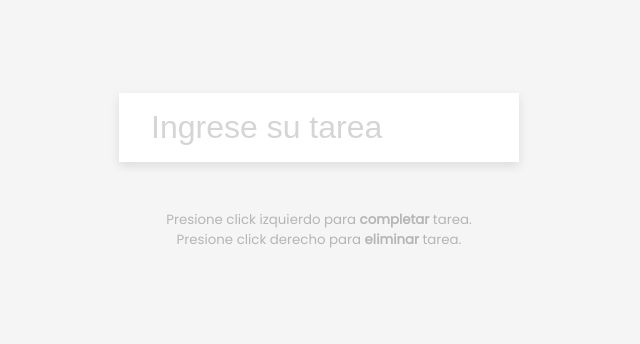
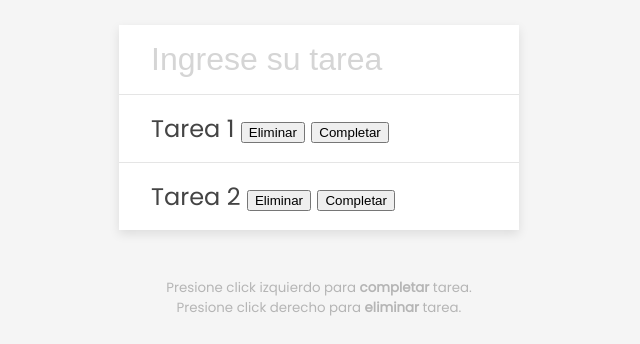
Before and after one commit to maximilianoalonsovolarich/New-ToDo, a plain HTML site: page index.html in a window 1280 px wide. Shown: the part 456-800 px from the top of the page, without its empty margins (321-961 px from the left). Drawn offline with Linux system fonts and the light colour scheme.

Commit message:
Update index.html

```diff
--- a/index.html
+++ b/index.html
@@ -17,7 +17,18 @@
     autocomplete="off"
   />
 
-      <ul class="todos" id="todos"></ul>
+  <ul class="todos" id="todos">
+    <li class="todo">
+      Tarea 1
+      <button class="delete">Eliminar</button>
+      <button class="complete">Completar</button>
+    </li>
+    <li class="todo">
+      Tarea 2
+      <button class="delete">Eliminar</button>
+      <button class="complete">Completar</button>
+    </li>
+  </ul>
 </form>
     <small
       >Presione click izquierdo para <strong>completar</strong> tarea. <br />
```
Lines whose indentation alone changed are shown as unchanged.
